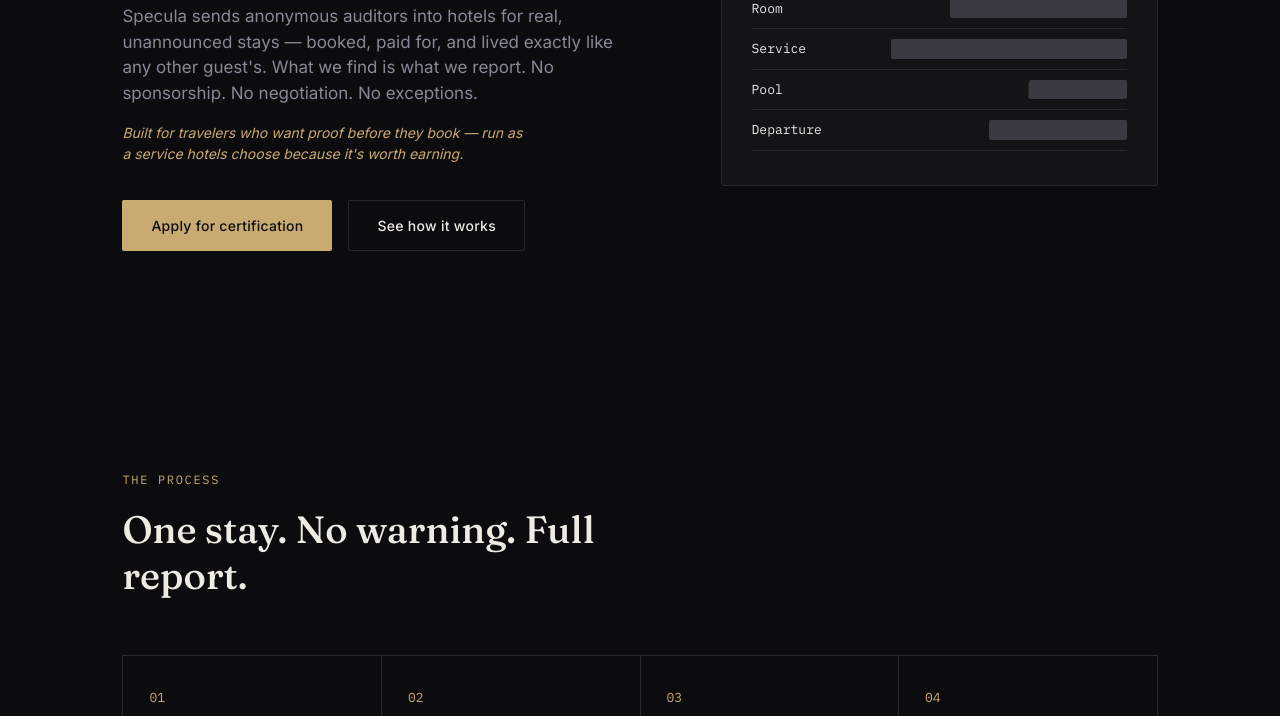
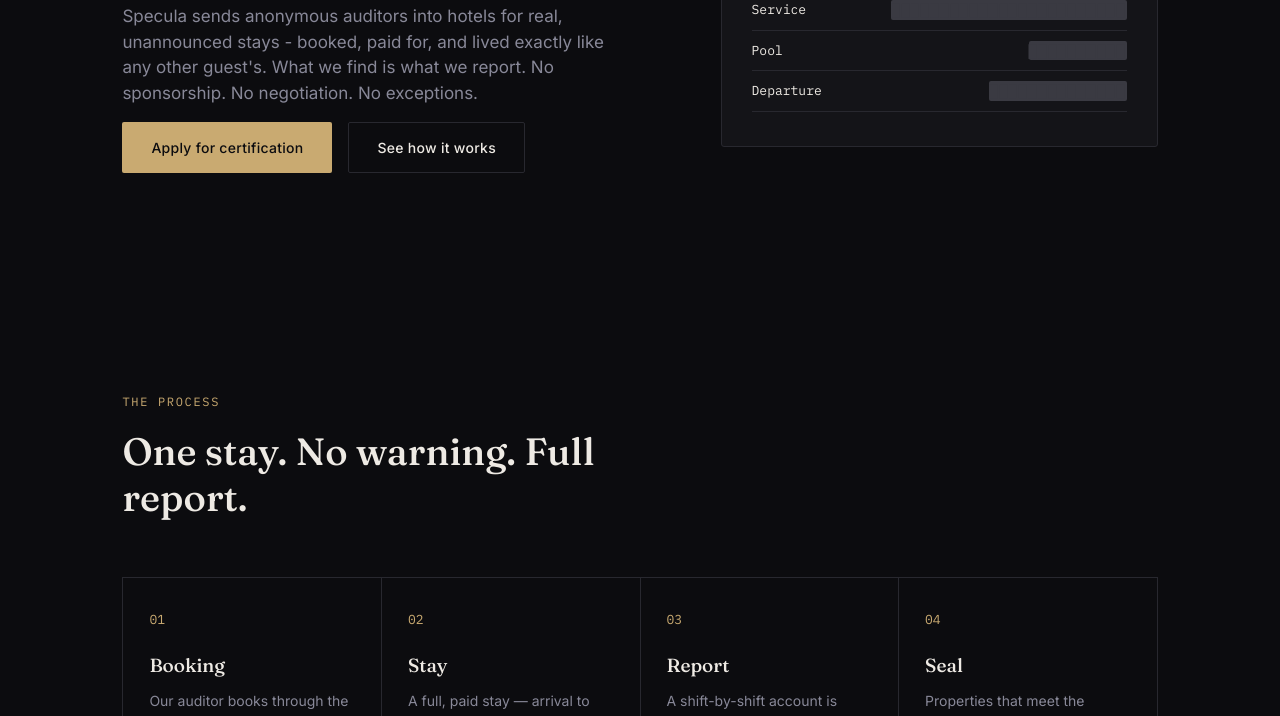
Before and after one commit to davidthor17/speculaone-web, a plain HTML site: page index.html in a window 1280 px wide. Shown: the part 384-1100 px from the top of the page. Drawn offline with Linux system fonts and the light colour scheme; a script that the page names is missing.

Commit message:
Revise hero section text in index.html
Updated text in hero section for clarity and consistency.

```diff
--- a/index.html
+++ b/index.html
@@ -48,8 +48,7 @@
       <div class="hero-copy">
         <p class="eyebrow">An Independent Hotel Certification</p>
         <h1>Every guest<br>could be us.</h1>
-        <p class="hero-sub">Specula sends anonymous auditors into hotels for real, unannounced stays — booked, paid for, and lived exactly like any other guest's. What we find is what we report. No sponsorship. No negotiation. No exceptions.</p>
-        <p class="hero-bridge">Built for travelers who want proof before they book — run as a service hotels choose because it's worth earning.</p>
+        <p class="hero-sub">Specula sends anonymous auditors into hotels for real, unannounced stays - booked, paid for, and lived exactly like any other guest's. What we find is what we report. No sponsorship. No negotiation. No exceptions.</p>
         <div class="hero-actions">
           <a href="#owners" class="btn btn-gold">Apply for certification</a>
           <a href="#process" class="btn btn-ghost">See how it works</a>
```
